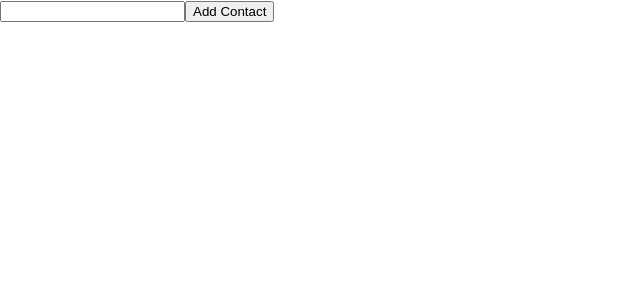
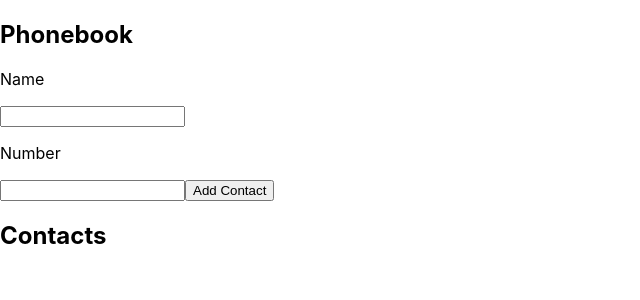
Before and after one commit to Matjelko/goit-react-hw-02-phonebook, a React (Create React App) app: page / in a window 1280 px wide. Shown: the top 300 px of the page, without its empty margins (0-640 px from the left). Built offline with nearby package versions, Linux system fonts and the light colour scheme.

Commit message:
contacts

```diff
--- a/package.json
+++ b/package.json
@@ -7,6 +7,7 @@
     "@testing-library/jest-dom": "^5.16.3",
     "@testing-library/react": "^12.1.4",
     "@testing-library/user-event": "^13.5.0",
+    "nanoid": "^4.0.1",
     "react": "^18.1.0",
     "react-dom": "^18.1.0",
     "react-scripts": "5.0.1",
--- a/src/components/App.jsx
+++ b/src/components/App.jsx
@@ -1,4 +1,5 @@
 import { Component } from "react";
+import { nanoid } from 'nanoid';
 // import Section from "./Section";
 // import FormName from "./FormName";
 // import Contacts from "./Contacts";
@@ -6,30 +7,42 @@ import { Component } from "react";
 class App extends Component{
   state = {
     contacts: [],
-    name: ''
+    name: '',
+    number: ''
   }
 
-  // handleChange = (evt) => {
-  //   this.setState({contacts: evt.target.value});
-  // }
+  handleNameChange = (evt) => {
+    this.setState({
+      name: evt.target.value
+    })
+  }
+
+  handleNumberChange = (evt) => {
+    this.setState({
+      number: evt.target.value
+    })
+  }
 
   handleSubmit = (evt) => {
+    const {contacts, name, number} = this.state;
     evt.preventDefault();
 
-    const form = evt.currentTarget;
-    const contact = form.elements.name.value;
+    this.setState({
+      contacts: [...contacts, name, number],
+      name: (''),
+      number: ('')
+    })
 
-    console.log(contact)
     console.log(this.state)
-
-    form.reset();
   }
 
   render(){
-    // const { contacts, name } = this.state;
+    const { contacts, name, number } = this.state;
 
     return(
       <div>
+        <h2>Phonebook</h2>
+        <p>Name</p>
         <form onSubmit={this.handleSubmit}>
           <input
             type="text"
@@ -37,9 +50,32 @@ class App extends Component{
             pattern="^[a-zA-Zа-яА-Я]+(([' -][a-zA-Zа-яА-Я ])?[a-zA-Zа-яА-Я]*)*$"
             title="Name may contain only letters, apostrophe, dash and spaces. For example Adrian, Jacob Mercer, Charles de Batz de Castelmore d'Artagnan"
             required
+            value={name}
+            onChange={this.handleNameChange}
+          />
+          <p>Number</p>
+          <input
+            type="tel"
+            name="number"
+            pattern="\+?\d{1,4}?[-.\s]?\(?\d{1,3}?\)?[-.\s]?\d{1,4}[-.\s]?\d{1,4}[-.\s]?\d{1,9}"
+            title="Phone number must be digits and can contain spaces, dashes, parentheses and can start with +"
+            required
+            value={number}
+            onChange={this.handleNumberChange}
           />
           <button type="submit">Add Contact</button>
         </form>
+
+        <div>
+          <h2>Contacts</h2>
+          <ul>
+            {contacts.map((contact) => (
+              <li key={nanoid()}>
+                {contact}
+              </li>
+            ))}
+          </ul>
+        </div>
 
         <div>
 
```
Also changed, not shown: 1 other file (tests, documents, lock files or other folders).
